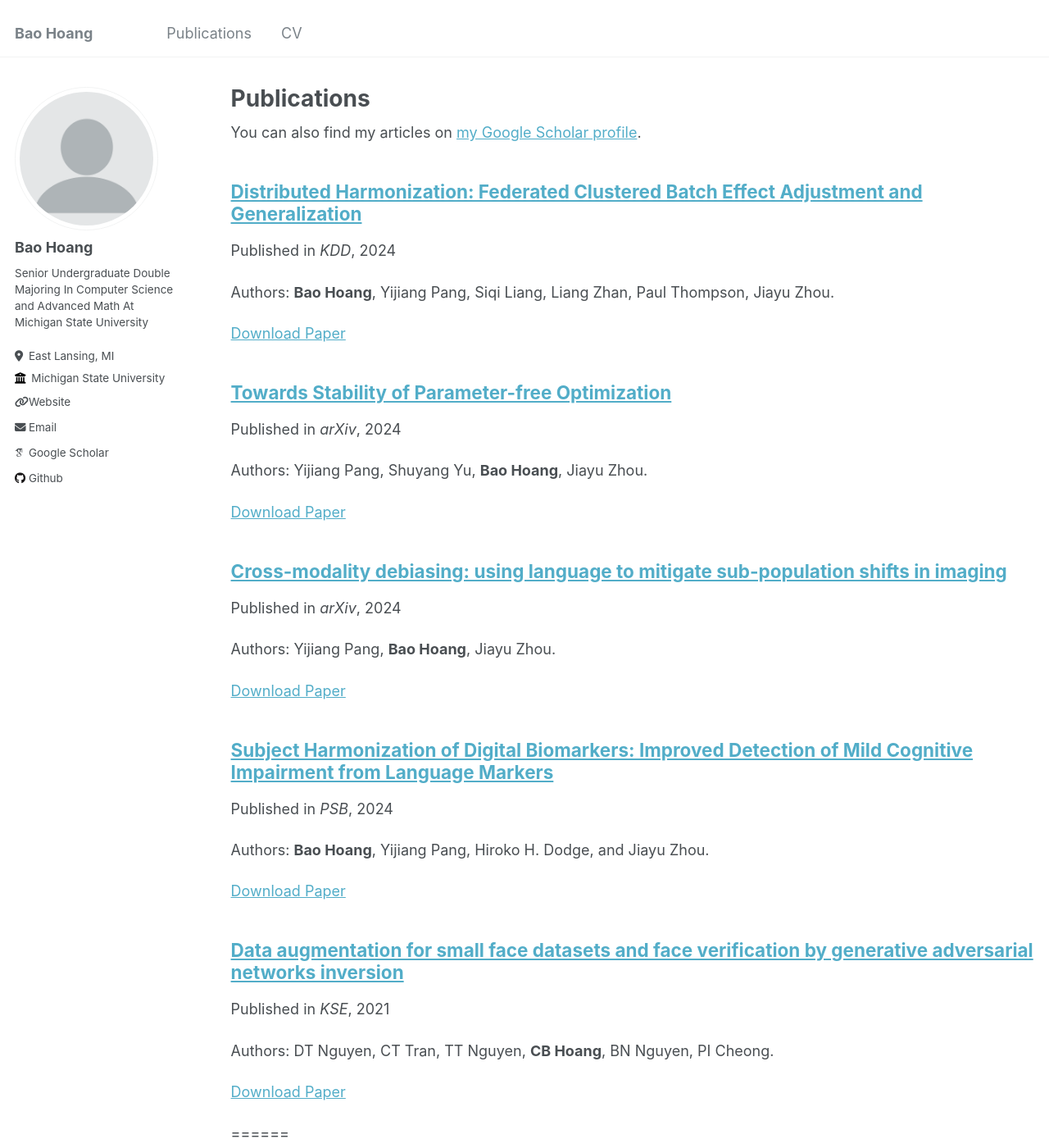
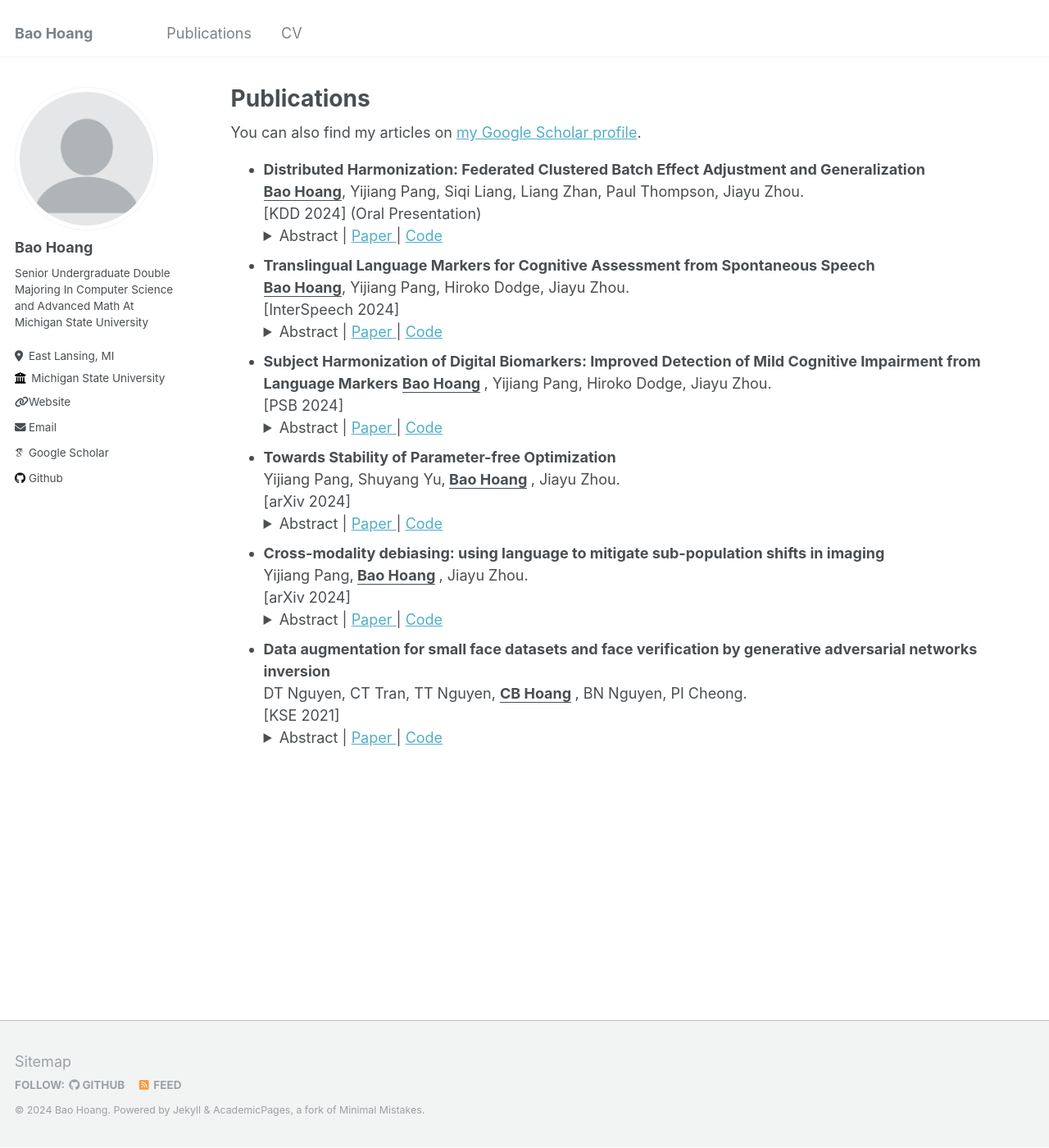
Before and after one commit to hoangcaobao/hoangcaobao.github.io, a Jekyll site: the page built from _pages/publications.md, in a window 1280 px wide and 1400 px high. Shown: the whole window at 82% size. Built offline with Jekyll 4.4.1, drawn with Linux system fonts in a browser that asks for light colours; some web fonts are replaced; some of the changed text lies outside the part shown.

Commit message:
Update publications.md

```diff
--- a/_pages/publications.md
+++ b/_pages/publications.md
@@ -9,13 +9,6 @@ author_profile: true
   <div class="wordwrap">You can also find my articles on <a href="{{site.author.googlescholar}}">my Google Scholar profile</a>.</div>
 {% endif %}
 
-{% include base_path %}
-
-{% for post in site.publications reversed %}
-  {% include archive-single.html %}
-{% endfor %}
-
-======
 * **Distributed Harmonization: Federated Clustered Batch Effect Adjustment and Generalization** <br>
   <b><u>Bao Hoang</u></b>, Yijiang Pang, Siqi Liang, Liang Zhan, Paul Thompson, Jiayu Zhou. <br>
   [KDD 2024] (Oral Presentation) <br>
```
